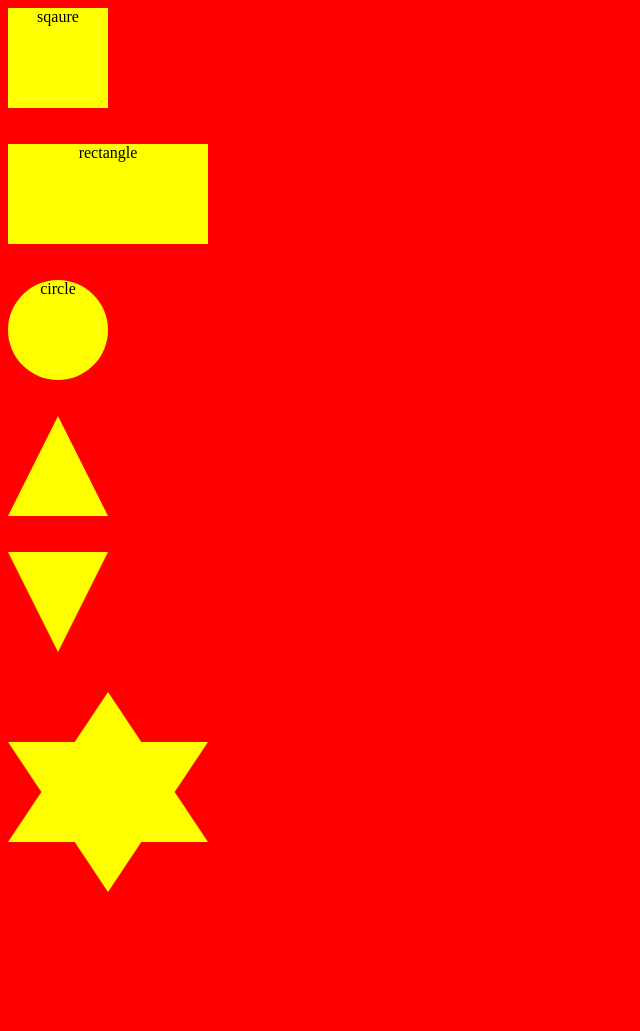
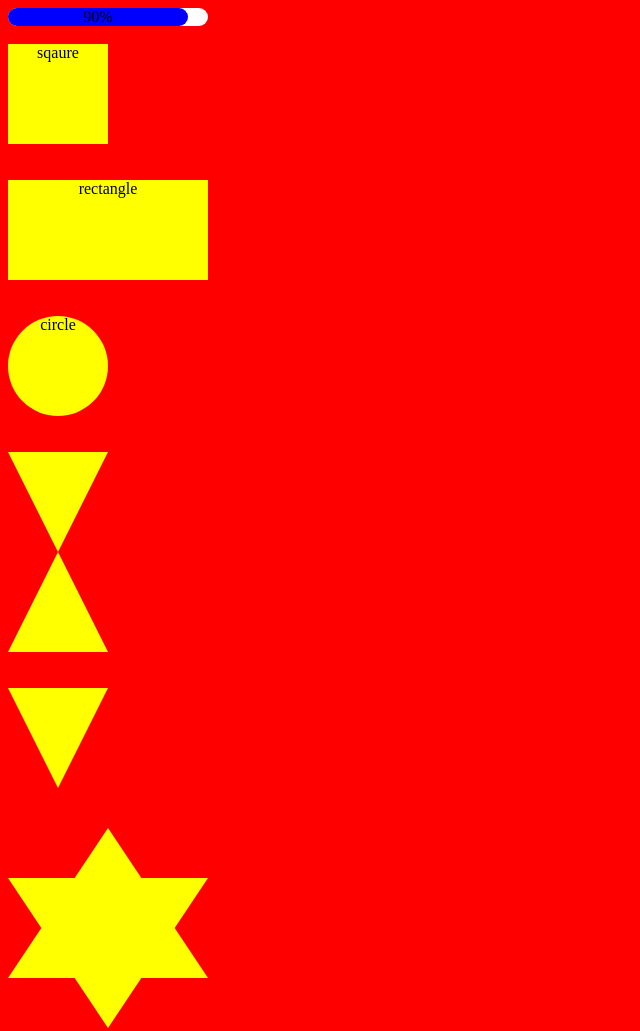
Before and after one commit to seikhchilli/css-shapes, a plain HTML site: page index.html in a window 1280 px wide. Shown: the whole page, without its empty margins (0-640 px from the left). Before the commit the page ends 936 px from the top, so only its background shows below. Drawn offline with Linux system fonts and the light colour scheme.

Commit message:
added bars

```diff
--- a/index.html
+++ b/index.html
@@ -6,6 +6,10 @@
 
 </head>
 <body>
+    <div class="bars">
+        <div class="filler">90%</div>
+    </div>
+    <br />
     <div class="square">
         sqaure
     </div>
@@ -39,5 +43,6 @@
     </div>
     <br />
     <br />
+
 </body>
 </html>
--- a/style.css
+++ b/style.css
@@ -25,6 +25,7 @@ body{
 	width: 0;
 	border-right: 50px solid transparent;
 	border-left: 50px solid transparent;
+	border-top: 100px solid yellow;
 
 }
 .triangle-down {
@@ -54,3 +55,17 @@ body{
 		top: -200px;
 		left: -100px;
 	}
+
+.bars{
+	width: 200px;
+	background: white;
+	border-radius: 10px;
+
+
+}
+
+.filler{
+	width: 90%;
+	background-color: blue;
+	border-radius: 10px;
+}
```
